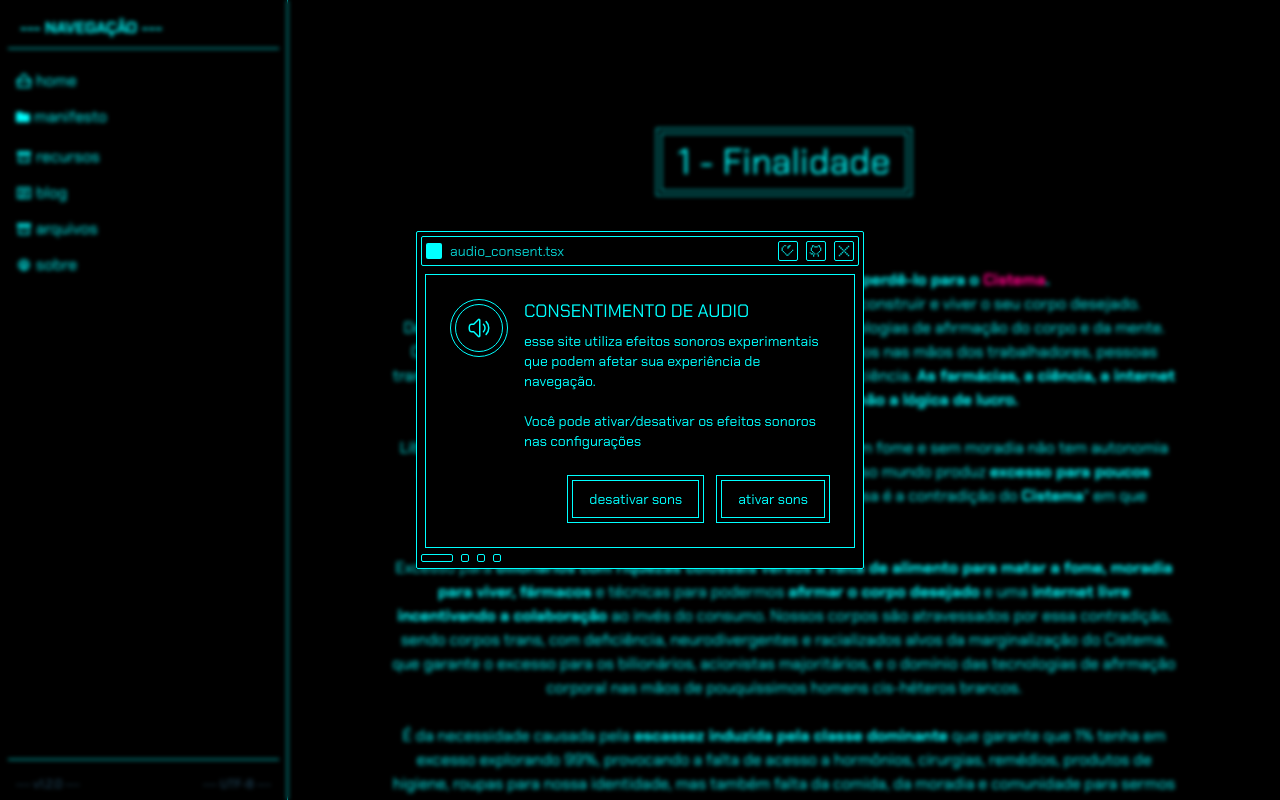
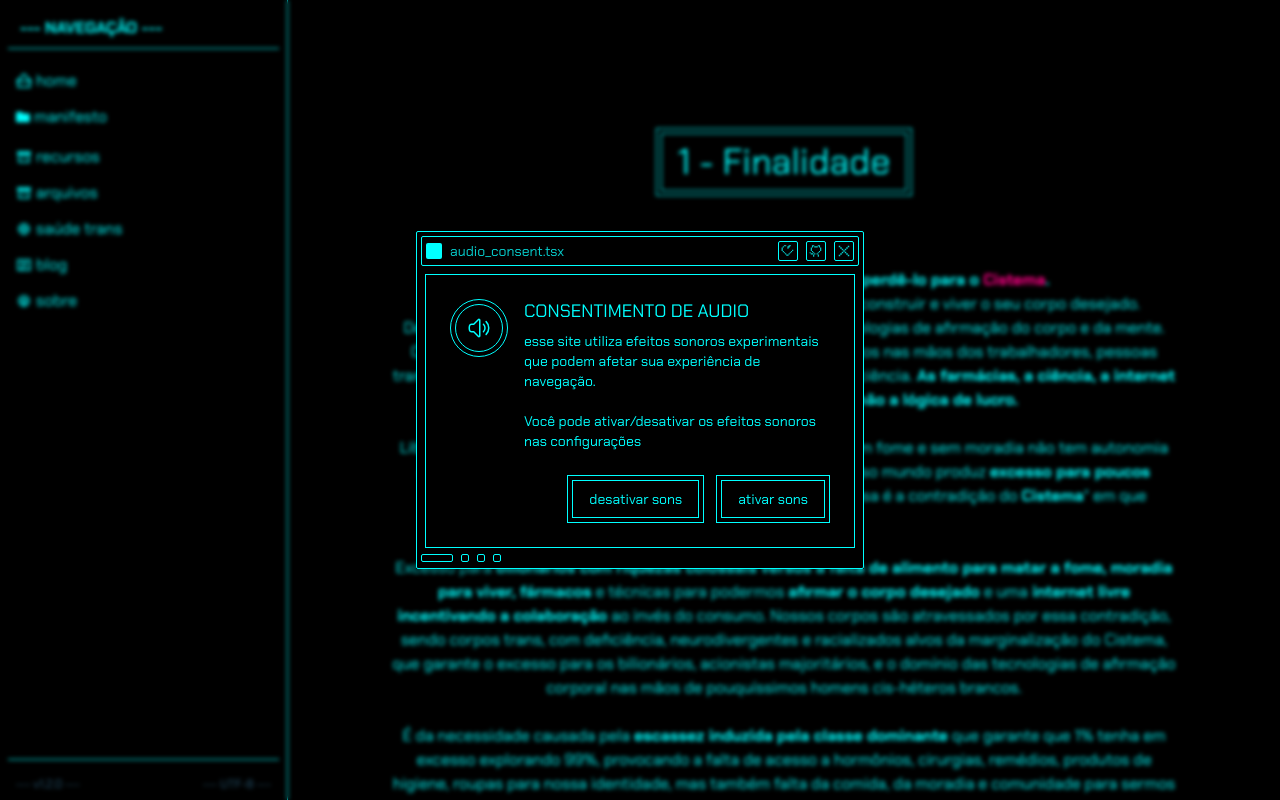
Before and after one commit to Coletivo-Anarquista-Trans/site, a Next.js app: page /manifesto in a window 1280 px wide. Shown: the top 800 px of the page. Built offline with nearby package versions, Linux system fonts and the light colour scheme.

Commit message:
feat: adicionando saúde trans na sidebar

```diff
--- a/src/components/organism/CyberSidebar/index.tsx
+++ b/src/components/organism/CyberSidebar/index.tsx
@@ -11,6 +11,7 @@ import {
   FolderIcon,
   HomeIcon,
   BlogIcon,
+  HealthIcon,
   ArchiveIcon,
   AboutIcon,
   HamburgerIcon,
@@ -242,19 +243,28 @@ export default function CyberSidebar() {
       </motion.div>
 
       <motion.div variants={itemVariants}>
-        <Link href="/blog" passHref >
+        <Link href="/arquivos" passHref >
           <CyberMiniButton className="flex items-center w-full hover:bg-accent1 hover:text-background">
-            <BlogIcon />
-            <span>blog</span>
+            <ArchiveIcon />
+            <span>arquivos</span>
           </CyberMiniButton>
         </Link>
       </motion.div>
 
       <motion.div variants={itemVariants}>
-        <Link href="/arquivos" passHref >
+        <Link href="/saude-trans" passHref >
           <CyberMiniButton className="flex items-center w-full hover:bg-accent1 hover:text-background">
-            <ArchiveIcon />
-            <span>arquivos</span>
+            <HealthIcon />
+            <span>saúde trans</span>
+          </CyberMiniButton>
+        </Link>
+      </motion.div>
+
+      <motion.div variants={itemVariants}>
+        <Link href="/blog" passHref >
+          <CyberMiniButton className="flex items-center w-full hover:bg-accent1 hover:text-background">
+            <BlogIcon />
+            <span>blog</span>
           </CyberMiniButton>
         </Link>
       </motion.div>
```
